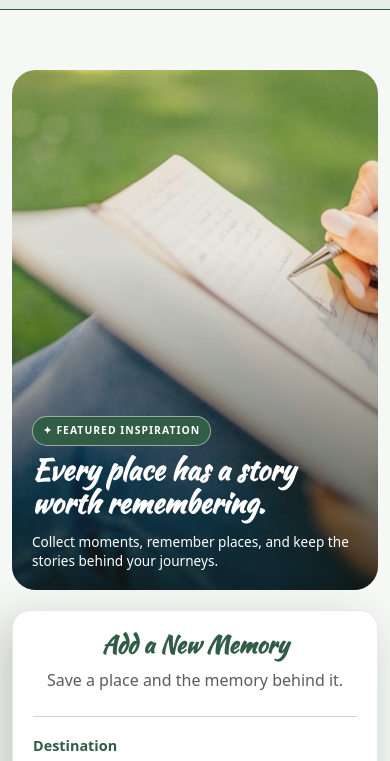
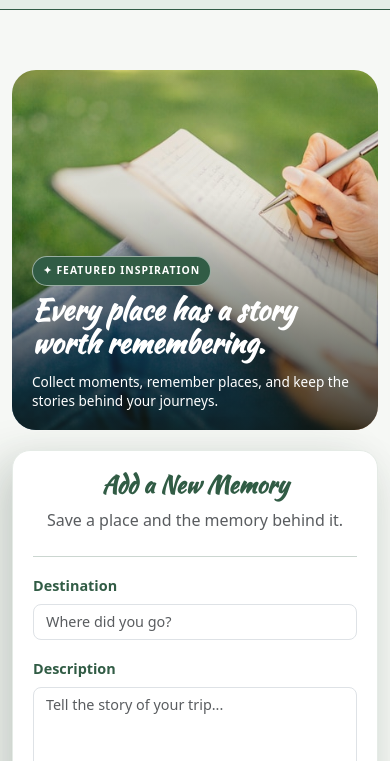
Before and after one commit to vinitha3031/my-travel-journal, a website: page routes/index.html in a window 390 px wide. Shown: the part 67-828 px from the top of the page. Drawn offline with nearby package versions, Linux system fonts and the light colour scheme; no server answers.

Commit message:
update responsive UI

```diff
--- a/public/css/style.css
+++ b/public/css/style.css
@@ -567,6 +567,15 @@
 
 @media (max-width: 767.98px) {
 
+
+
+  .featured-memory {
+    min-height: 360px;
+}
+
+.featured-memory img {
+    height: 360px;
+}
   /* Text over image */
   .featured-overlay {
     left: 20px;
```
